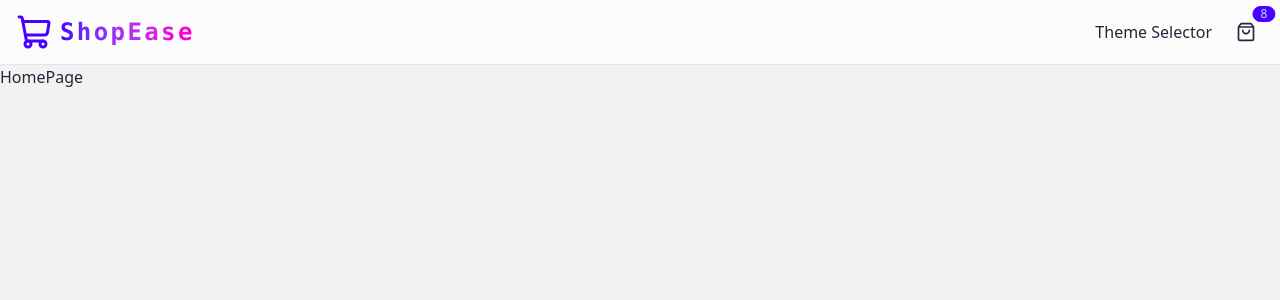
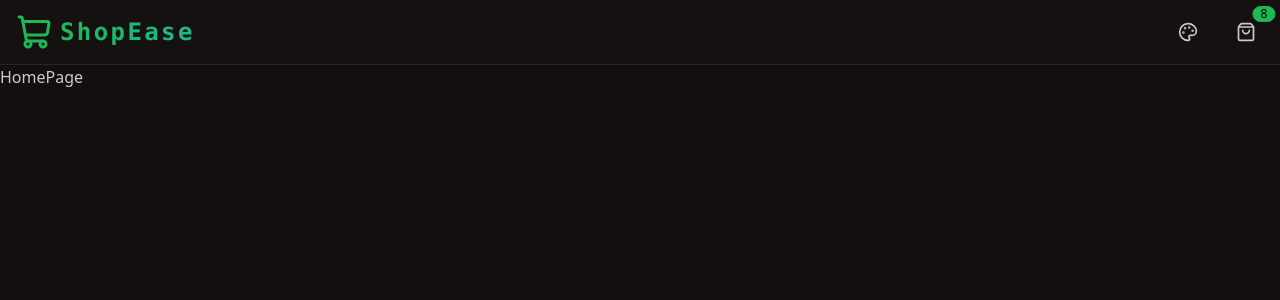
Before and after one commit to RobertMaksymow/Tutorial_Codesistency_PERN-ProductStore, a React (Vite) app in the folder client/: page / in a window 1280 px wide. Shown: the top 300 px of the page. Built offline with nearby package versions, Linux system fonts and the light colour scheme.

Commit message:
Themes working. Zustand for global state

```diff
--- a/client/src/App.jsx
+++ b/client/src/App.jsx
@@ -2,10 +2,16 @@ import { Route, Routes } from "react-router-dom";
 import Navbar from "./components/Navbar";
 import HomePage from "./pages/HomePage";
 import ProductPage from "./pages/ProductPage";
+import useThemeStore from "./store/useThemeStore.js";
 
 function App() {
+  const { theme } = useThemeStore();
+  console.log("Current theme in App:", theme); // Debugging line to check the current theme in App
   return (
-    <div className="min-h-screen bg-base-200 transition-colors duration-500">
+    <div
+      className="min-h-screen bg-base-200 transition-colors duration-500"
+      data-theme={theme}
+    >
       <Navbar />
       <Routes>
         <Route path="/" element={<HomePage />} />
--- a/client/src/components/Navbar.jsx
+++ b/client/src/components/Navbar.jsx
@@ -1,9 +1,13 @@
 import { Link, useResolvedPath } from "react-router-dom";
 import { ShoppingBagIcon, ShoppingCartIcon } from "lucide-react";
+import ThemeSelector from "./ThemeSelector.jsx";
+import useThemeStore from "../store/useThemeStore.js";
 
 const Navbar = () => {
   const { pathname } = useResolvedPath();
   const isHomePage = pathname === "/";
+  const { theme } = useThemeStore();
+
   return (
     <div className="bg-base-100/80 backdrop-blur-large border-b border-base-content/10 sticky top-0 z-50">
       <div className="max-w-7xl mx-auto">
@@ -24,7 +28,7 @@ const Navbar = () => {
 
           {/* RIGHT SECTION */}
           <div className="flex items-center gap-4">
-            <p>Theme Selector</p>
+            <ThemeSelector />
             {isHomePage && (
               <div className="indicator">
                 <div className="p-2 rounded-full hover:bg-base-200 transition-colors">
--- /dev/null
+++ b/client/src/components/ThemeSelector.jsx
@@ -0,0 +1,48 @@
+import { PaletteIcon } from "lucide-react";
+import { THEMES } from "../constants/index";
+import useThemeStore from "../store/useThemeStore.js";
+
+const ThemeSelector = () => {
+  const { theme, setTheme } = useThemeStore();
+  console.log("Current theme:", theme); // Debugging line to check the current theme
+  return (
+    <div className="dropdown dropdown-end">
+      {/* DROPDOWN TRIGGER */}
+      <button tabIndex={0} className="btn btn-ghost btn-circle">
+        <PaletteIcon className="size-5" />
+      </button>
+      {/* DROPDOWN CONTENT */}
+      <div
+        tabIndex={0}
+        className="dropdown-content mt-2 p-1 shadow-2xl bg-base-200 backdrop-blur-lg rounded-2xl w-56 border border-base-content/10"
+      >
+        {THEMES.map((themeOption) => (
+          <button
+            key={themeOption.name}
+            className={`w-full px-4 py-3 rounded-xl flex items-center gap-3 transition-colors ${theme === themeOption.name ? "bg-primary/10 text-primary" : "hover:bg-base-content/5"}`}
+            onClick={() => setTheme(themeOption.name)}
+          >
+            <PaletteIcon
+              className="size-5"
+              style={{ color: themeOption.colors[0] }}
+            />
+            <span className="text-sm font-medium">{themeOption.label}</span>
+
+            {/* {THEME PREVIEW COLORS} */}
+            <div className="ml-auto flex gap-1">
+              {themeOption.colors.map((color, index) => (
+                <span
+                  key={index}
+                  className="size-4 rounded-full border border-base-content/10"
+                  style={{ backgroundColor: color }}
+                />
+              ))}
+            </div>
+          </button>
+        ))}
+      </div>
+    </div>
+  );
+};
+
+export default ThemeSelector;
--- /dev/null
+++ b/client/src/constants/index.js
@@ -0,0 +1,67 @@
+export const THEMES = [
+  {
+    name: "pastel",
+    label: "Pastel",
+    colors: ["#ffd8d8", "#b7e4c7", "#d8b4fe"],
+  },
+  {
+    name: "retro",
+    label: "Retro",
+    colors: ["#e2d5bc", "#ef9995", "#a4cbb4"],
+  },
+  {
+    name: "coffee",
+    label: "Coffee",
+    colors: ["#20161F", "#A67C58", "#807666"],
+  },
+  {
+    name: "forest",
+    label: "Forest",
+    colors: ["#171212", "#2B4C3F", "#6BAA75"],
+  },
+  {
+    name: "cyberpunk",
+    label: "Cyberpunk",
+    colors: ["#FF00FF", "#00FFFF", "#FF7598"],
+  },
+  {
+    name: "synthwave",
+    label: "Synthwave",
+    colors: ["#2D1B69", "#FF1E9E", "#1EDBFF"],
+  },
+  {
+    name: "luxury",
+    label: "Luxury",
+    colors: ["#171618", "#B6862D", "#E2C697"],
+  },
+  {
+    name: "autumn",
+    label: "Autumn",
+    colors: ["#D8B4A0", "#D27548", "#BA4A00"],
+  },
+  {
+    name: "valentine",
+    label: "Valentine",
+    colors: ["#E96D7B", "#FF8FAB", "#FFB3C6"],
+  },
+  {
+    name: "aqua",
+    label: "Aqua",
+    colors: ["#2DD4BF", "#06B6D4", "#0EA5E9"],
+  },
+  {
+    name: "business",
+    label: "Business",
+    colors: ["#1C4E80", "#0091D5", "#7DB9DE"],
+  },
+  {
+    name: "night",
+    label: "Night",
+    colors: ["#0F172A", "#334155", "#64748B"],
+  },
+  {
+    name: "dracula",
+    label: "Dracula",
+    colors: ["#282A36", "#BD93F9", "#FF79C6"],
+  },
+];
--- /dev/null
+++ b/client/src/store/useThemeStore.js
@@ -0,0 +1,11 @@
+import { create } from "zustand";
+
+const useThemeStore = create((set) => ({
+  theme: localStorage.getItem("preferredTheme") || "forest",
+  setTheme: (theme) => {
+    localStorage.setItem("preferredTheme", theme);
+    set({ theme });
+  },
+}));
+
+export default useThemeStore;
--- a/client/tailwind.config.js
+++ b/client/tailwind.config.js
@@ -8,6 +8,20 @@ export default {
   },
   plugins: [daisyui],
   daisyui: {
-    themes: ["light", "dark", "cupcake"],
+    themes: [
+      "pastel",
+      "retro",
+      "coffee",
+      "forest",
+      "cyberpunk",
+      "synthwave",
+      "luxury",
+      "autumn",
+      "valentine",
+      "aqua",
+      "business",
+      "night",
+      "dracula",
+    ],
   },
 };
```
